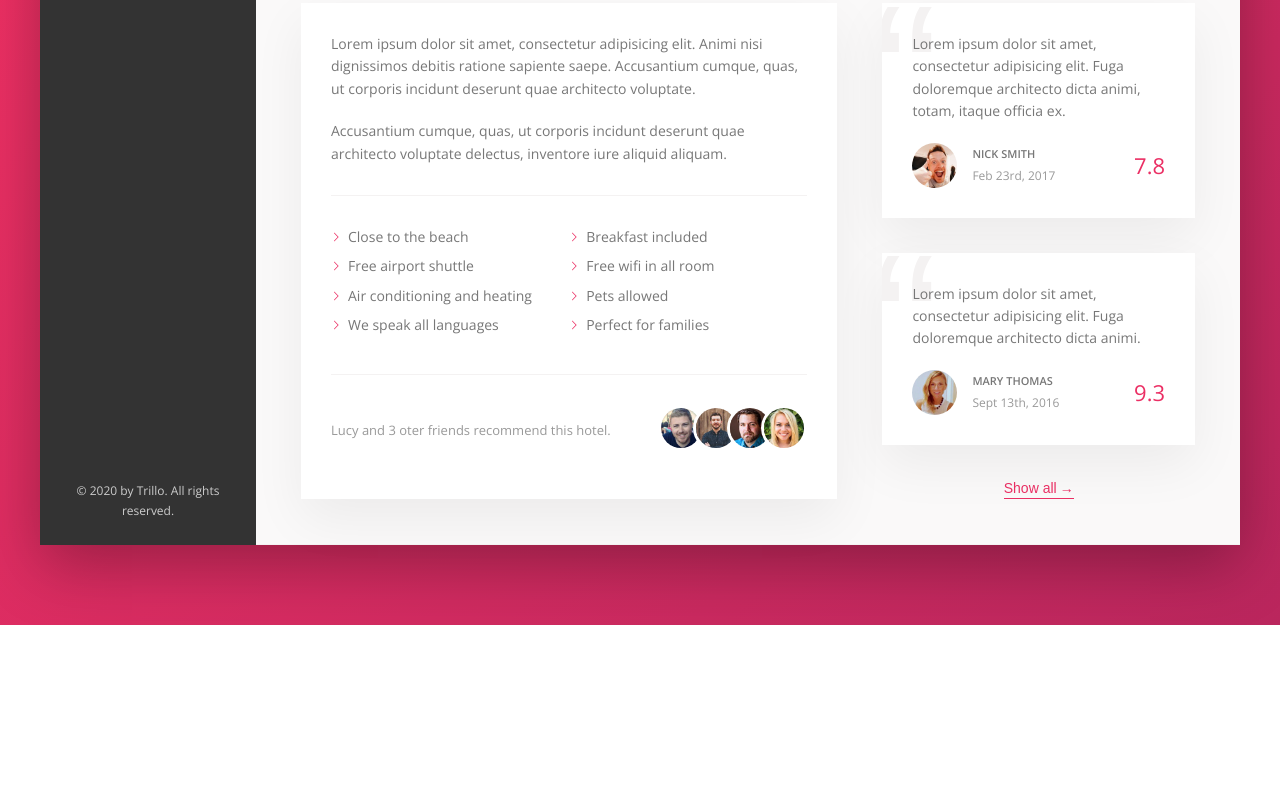
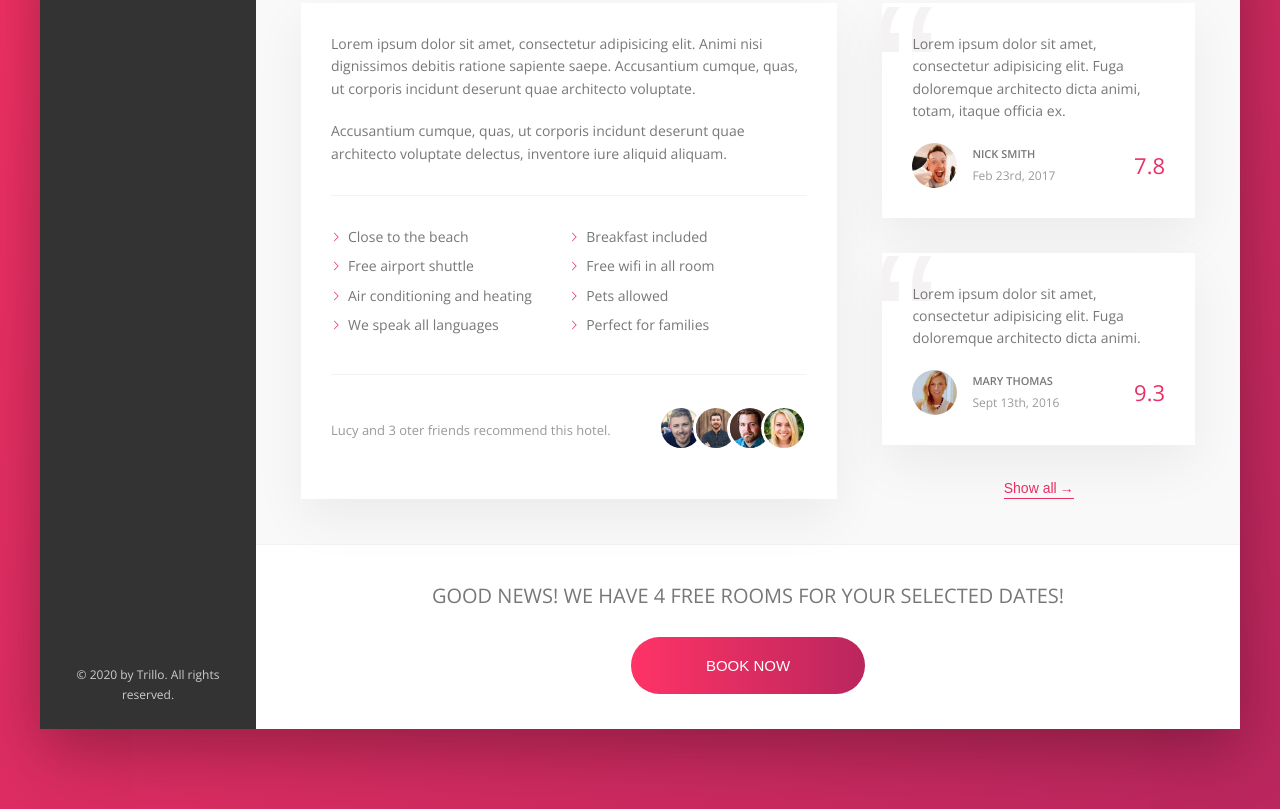
Before and after one commit to OksanaFedorenko/Trillo, a website built with webpack: page src/index.html in a window 1280 px wide. Shown: the part 644-1453 px from the top of the page. Before the commit the page ends 1269 px from the top, so only its background shows below. Built offline with nearby package versions, Linux system fonts and the light colour scheme.

Commit message:
Added cta section

```diff
--- a/src/index.html
+++ b/src/index.html
@@ -170,6 +170,7 @@
                             </div>
                         </div>
 
+
                         <div class="user-reviews">
 
                             <figure class="review">
@@ -188,8 +189,7 @@
 
                             <figure class="review">
                                 <blockquote class="review__text">
-                                    Lorem ipsum dolor sit amet, consectetur adipisicing elit. Fuga doloremque architecto
-                                    dicta animi.
+                                    Lorem ipsum dolor sit amet, consectetur adipisicing elit. Fuga doloremque architecto dicta animi.
                                 </blockquote>
                                 <figcaption class="review__user">
                                     <img src="img/user-2.jpg" alt="User 2" class="review__photo">
@@ -199,11 +199,22 @@
                                     </div>
                                     <div class="review__rating">9.3</div>
                                 </figcaption>
-                            </figure>
+                                </figure>
 
                             <button class="btn-inline">Show all<span>&rarr;</span></button>
 
                         </div>
+                    </div>
+
+                    <!--call to action-->
+                    <div class="cta">
+                        <h2 class="cta__book-now">
+                            Good news! We have 4 free rooms for your selected dates!
+                        </h2>
+                        <button class="btn">
+                            <span class="btn__visible">Book now</span>
+                            <span class="btn__invisible">Only 4 rooms left</span>
+                        </button>
                     </div>
 
                 </main>
--- a/src/sass/_components.scss
+++ b/src/sass/_components.scss
@@ -346,3 +346,71 @@
     z-index: 1;
   }
 }
+
+
+
+///////////////////////////////////////
+// CALL TO ACTION
+.cta {
+  padding: 3.5rem 0;
+  text-align: center;
+
+  &__book-now {
+    font-size: 2rem;
+    font-weight: 300;
+    text-transform: uppercase;
+    margin-bottom: 2.5rem;
+  }
+}
+
+
+///////////////////////////////////////
+// BUTTON
+.btn {
+  font-size: 1.5rem;
+  font-weight: 300;
+  text-transform: uppercase;
+  border-radius: 100px;
+  border: none;
+  background-image: linear-gradient(to right, var(--color-primary-light), var(--color-primary-dark));
+  color: #fff;
+  cursor: pointer;
+  position: relative;
+  overflow: hidden;
+
+  & > * {
+    display: inline-block;
+    height: 100%;
+    width: 100%;
+    transition: all .2s;
+  }
+
+  &__visible {
+    padding: 2rem 7.5rem;
+  }
+
+  &__invisible {
+    position: absolute;
+    padding: 2rem 0;
+    left: 0;
+    top: -100%;
+  }
+
+  &:hover {
+    background-image: linear-gradient(to left, var(--color-primary-light), var(--color-primary-dark));
+  }
+
+  &:hover &__visible {
+    transform: translateY(100%);
+  }
+
+  &:hover &__invisible {
+      top: 0;
+  }
+
+  &:focus {
+    outline: none;
+    animation: pulsate 1s infinite;
+  }
+
+}
```
